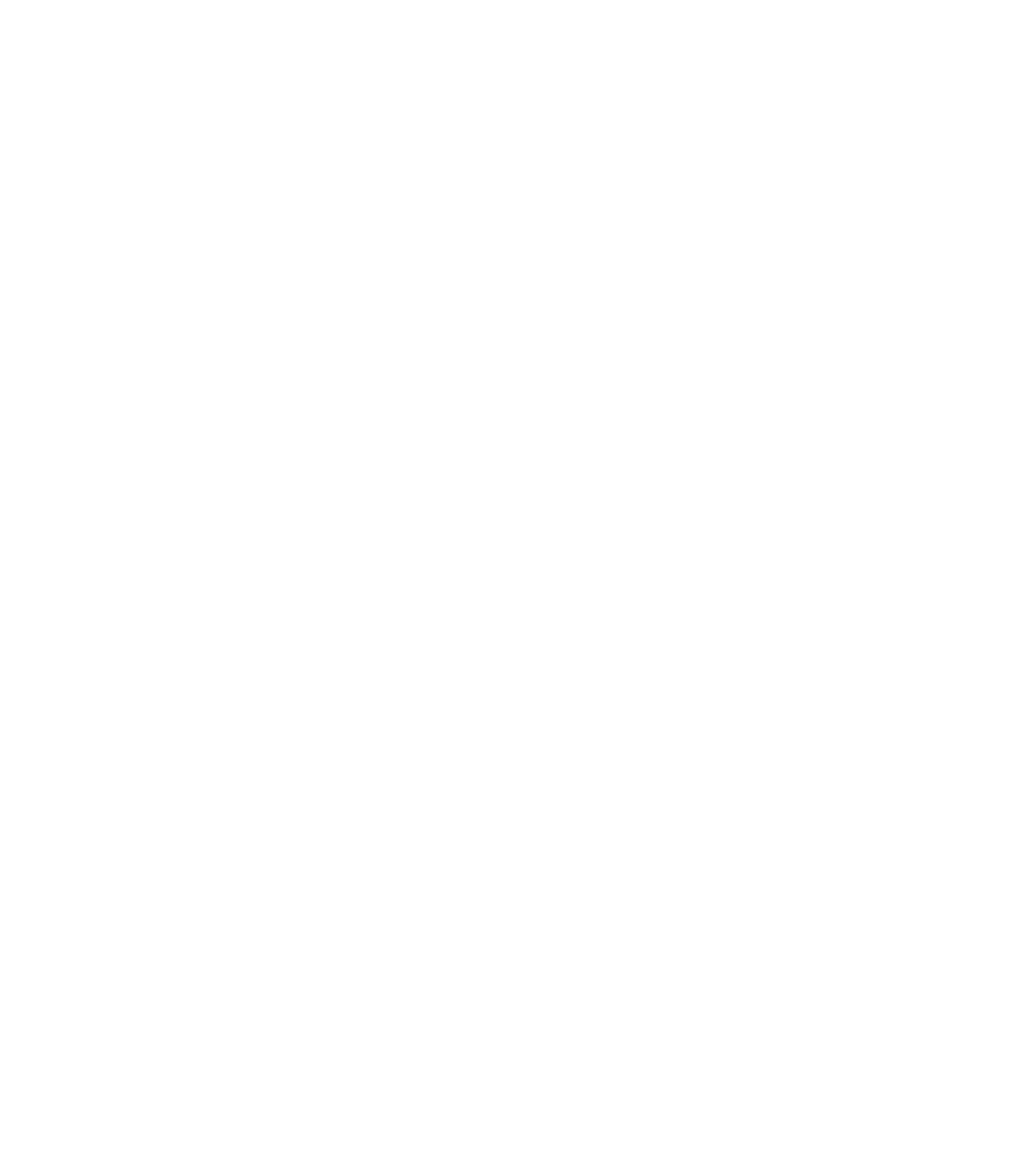
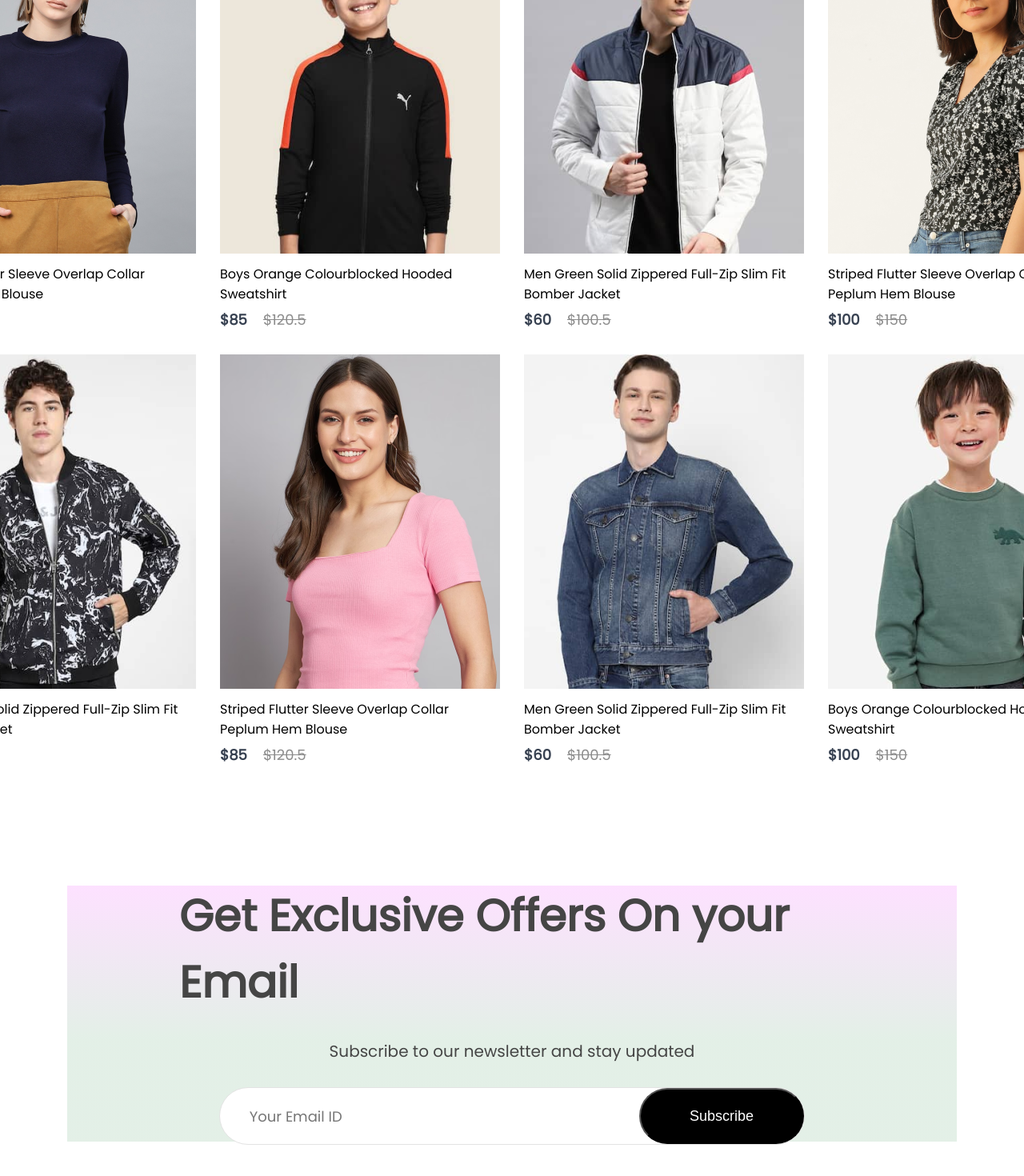
Before and after one commit to nawabsahab16/wizcart.com, a React (Create React App) app in the folder frontend/: page / in a window 1280 px wide. Shown: the part 2521-3991 px from the top of the page at 80% size. Before the commit the page ends 2247 px from the top, so only its background shows below. Built offline with nearby package versions, Linux system fonts and the light colour scheme.

Commit message:
feat: created two components

```diff
--- /dev/null
+++ b/frontend/src/Components/NewCollection/NewCollections.css
@@ -0,0 +1,27 @@
+.new-collections {
+    display: flex;
+    flex-direction : column;
+    align-items: center;
+    gap: 20px;
+    margin-bottom: 150px;
+}
+
+.new-collections h1 {
+    color :#171717;
+    font-size :50px;
+    font-weight :600;
+}
+
+.new-collections hr{
+    width: 200px;
+    height : 6px;
+    border-radius: 10px;
+    background: #252525;
+}
+
+.collections {
+    display: grid;
+    grid-template-columns: 1fr 1fr 1fr 1fr;
+    margin-top: 50px;
+    gap: 30px;
+}
--- /dev/null
+++ b/frontend/src/Components/NewCollection/NewCollections.jsx
@@ -0,0 +1,21 @@
+import React from 'react'
+import './NewCollections.css'
+import new_collection from '../Assets/new_collections'
+import Item from '../Item/Item';
+
+
+const NewCollections = () => {
+  return (
+    <div className="new-collections">
+        <h1> NEW COLLECTIONS</h1>
+        <hr/>
+        <div className="collections">
+           {new_collection.map((item, i) => {
+             return <Item key={i} id={item.id} name={item.name} image={item.image} new_price={item.new_price} old_price={item.old_price}/>
+           })}
+        </div>
+    </div>
+  )
+}
+
+export default NewCollections
--- /dev/null
+++ b/frontend/src/Components/NewsLetter/NewsLetter.css
@@ -0,0 +1,56 @@
+.newsletter {
+    width: 65%;
+    height: 40vh;
+    display: flex;
+    flex-direction: column;
+    align-items: center;
+    justify-content: center;
+    margin: auto;
+    padding: 0px 140px;
+    margin-bottom: 150px;
+    background: linear-gradient(180deg, #fde1ff 0% , #2e8c4a22 60%);
+    gap: 30px;
+}
+
+.newsletter h1{
+    color: #454545;
+    font-size: 55px;
+    font-weight: 600;
+}
+
+.newsletter p{
+    color: #454545;
+    font-size: 20px;
+}
+
+.newsletter div{
+    display: flex;
+    align-items: center;
+    justify-content: space-between;
+    background: white;
+    width: 730px;
+    height: 70px;
+    border-radius: 80px;
+    border: 1px solid #e3e3e3;
+}
+
+.newsletter input {
+    width: 500px;
+    margin-left:  30px;
+    border: none;
+    outline: none;
+    color: #616161;
+    font-family: Poppins;
+    font-size: 18px;
+
+}
+
+.newsletter div button {
+    width: 210px;
+    height: 70px;
+    border-radius: 80px;
+    background: black;
+    color: white;
+    font-size: 18px;
+    cursor: pointer;
+}
--- /dev/null
+++ b/frontend/src/Components/NewsLetter/NewsLetter.jsx
@@ -0,0 +1,18 @@
+import React from 'react'
+import "./NewsLetter.css";
+
+
+const NewsLetter = () => {
+  return (
+  <div className="newsletter">
+    <h1> Get Exclusive Offers On your Email</h1>
+    <p>Subscribe to our newsletter and stay updated </p>
+    <div>
+      <input type="email" placeholder=" Your Email ID"  />
+      <button> Subscribe</button>
+    </div>
+  </div>
+  )
+}
+
+export default NewsLetter
--- a/frontend/src/Pages/Shop.jsx
+++ b/frontend/src/Pages/Shop.jsx
@@ -2,6 +2,8 @@ import React from 'react'
 import Hero from '../Components/Hero/Hero'
 import Popular from '../Components/Popular/Popular'
 import Offers from '../Components/Offers/Offers'
+import NewCollections from '../Components/NewCollection/NewCollections'
+import NewsLetter from '../Components/NewsLetter/NewsLetter'
 
 const Shop = () => {
   return (
@@ -9,6 +11,8 @@ const Shop = () => {
       <Hero/>
       <Popular/>
       <Offers/>
+      <NewCollections />
+      <NewsLetter />
     </div>
   )
 }
```
